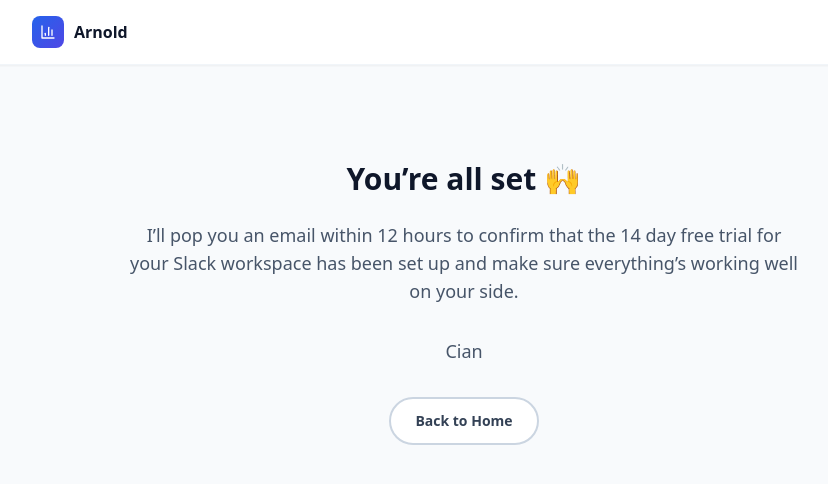
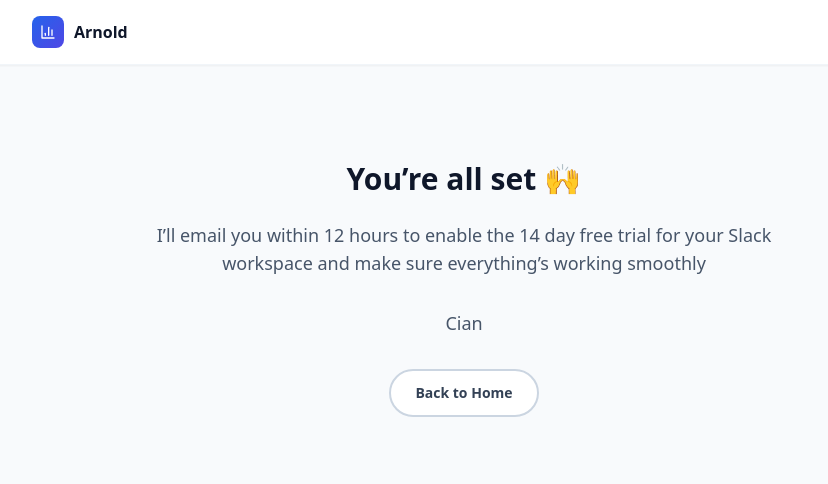
Before and after one commit to McGovs/arnold-the-analyst-frontend-v2-markdown, a React (Vite) app: page /thank-you in a window 1280 px wide. Shown: the top 484 px of the page, without its empty margins (176-1004 px from the left). Built offline with nearby package versions, Linux system fonts and the light colour scheme.

Commit message:
Update ThankYou.tsx

```diff
--- a/src/pages/ThankYou.tsx
+++ b/src/pages/ThankYou.tsx
@@ -31,7 +31,7 @@ export default function ThankYou() {
           </h1>
 
           <p className="text-lg text-slate-600 mb-8">
-            I’ll pop you an email within 12 hours to confirm that the 14 day free trial for your Slack workspace has been set up and make sure everything’s working well on your side.
+            I’ll email you within 12 hours to enable the 14 day free trial for your Slack workspace and make sure everything’s working smoothly
           </p>
 
           <p className="text-lg text-slate-600 mb-8">
```
